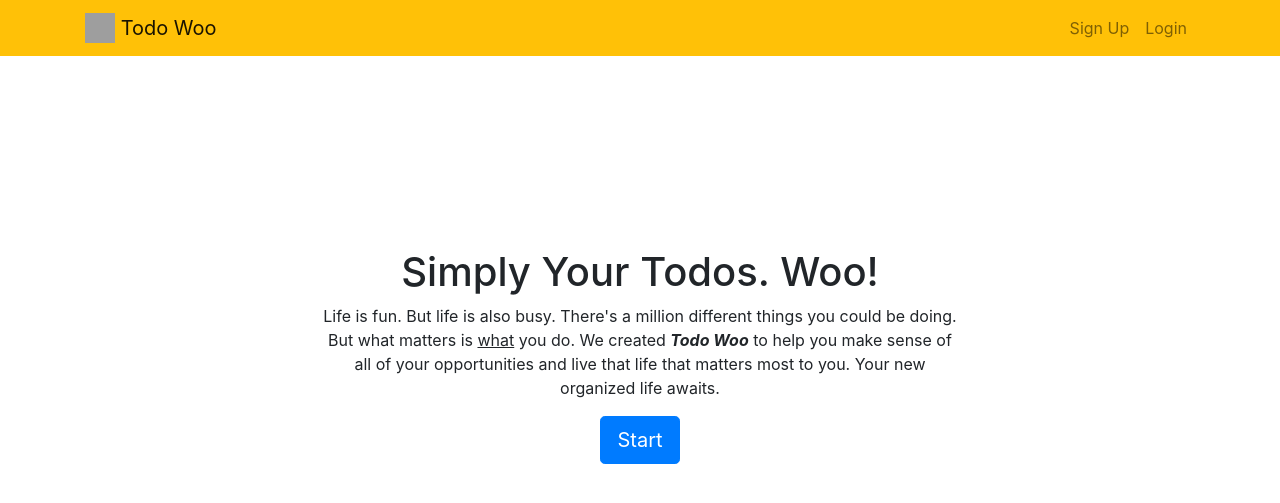
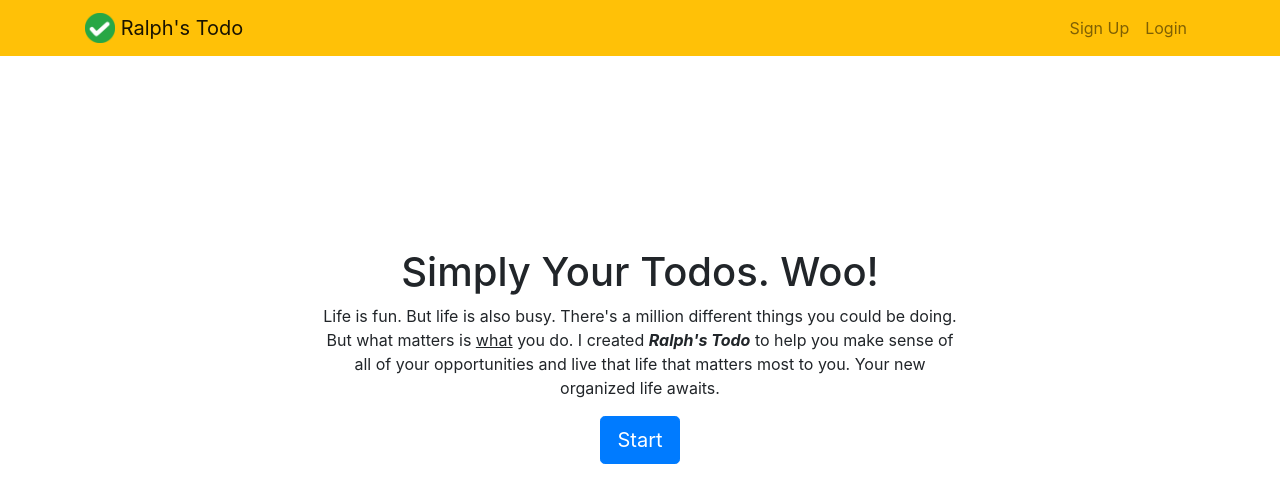
Before and after one commit to RafaelNowacki/my_website, a Django app: page /todo/ in a window 1280 px wide. Shown: the top 503 px of the page. Run offline with Django 3.2, Linux system fonts and the light colour scheme; some libraries are stand-ins or nearby versions; grey boxes are pictures that could not be loaded.

Commit message:
all done and fresh, ready to go online

```diff
--- a/portfolio/templates/portfolio/base.html
+++ b/portfolio/templates/portfolio/base.html
@@ -32,6 +32,9 @@
       </button>
       <div class="collapse navbar-collapse text-center" id="navbarNav">
         <ul class="navbar-nav ml-auto">
+          <li>
+            <a role="button" href="{% url 'blog:all_blogs' %}" class="btn btn-primary">Live CV</a>
+          </li>
           <li class="nav-item">
             <a class="nav-link" href="{% static "portfolio/resume.pdf" %}">Resume</a>
           </li>
@@ -42,7 +45,7 @@
             <a class="nav-link" href="https://www.facebook.com/r.noname.97/" target="_blank">Facebook</a>
           </li>
           <li>
-            <a role="button" href="{% url 'blog:all_blogs' %}" class="btn btn-primary">Live CV</a>
+            <a role="button" href="{% url 'todo:home' %}" class="btn btn-info">Ralph's todo app</a>
           </li>
         </ul>
       </div>
--- a/todo/templates/todo/base.html
+++ b/todo/templates/todo/base.html
@@ -10,7 +10,7 @@
     <link rel="stylesheet" href="https://stackpath.bootstrapcdn.com/bootstrap/4.4.1/css/bootstrap.min.css" integrity="sha384-Vkoo8x4CGsO3+Hhxv8T/Q5PaXtkKtu6ug5TOeNV6gBiFeWPGFN9MuhOf23Q9Ifjh" crossorigin="anonymous">
 
     <link rel="icon" type="image/png"  href="{% static 'todo/logo.png' %}">
-    <title>Todo Woo</title>
+    <title>Ralph's Todo</title>
 </head>
 <body>
 
@@ -19,7 +19,7 @@
 <div class="container">
     <a class="navbar-brand" href="{% url 'todo:home' %}">
          <img src="{% static 'todo/logo.png' %}" width="30" height="30" class="d-inline-block align-top">
-        <span>Todo Woo</span>
+        <span>Ralph's Todo</span>
     </a>
     <button class="navbar-toggler" type="button" data-toggle="collapse" data-target="#navbarNav" aria-controls="navbarNav" aria-expanded="false" aria-label="Toggle navigation">
         <span class="navbar-toggler-icon"></span>
--- a/todo/templates/todo/home.html
+++ b/todo/templates/todo/home.html
@@ -11,7 +11,7 @@
         <div class="col-md-7 text-center">
 
                  <h1>Simply Your Todos. Woo!</h1>
-            <p>Life is fun. But life is also busy. There's a million different things you could be doing. But what matters is <u>what</u> you do. We created <b><i>Todo Woo</i></b> to help you make sense of all of your opportunities and live that life that matters most to you. Your new organized life awaits.</p>
+            <p>Life is fun. But life is also busy. There's a million different things you could be doing. But what matters is <u>what</u> you do. I created <b><i>Ralph's Todo</i></b> to help you make sense of all of your opportunities and live that life that matters most to you. Your new organized life awaits.</p>
         <a role="button" class="btn btn-primary btn-lg" href="{% url 'todo:signupuser' %}">Start</a>
         </div>
     </div>
```
Also changed, not shown: db.sqlite3, media/portfolio/images/Zrzut_ekranu_2021-03-26_215511_iTp3IZx.jpg (added), media/portfolio/images/Zrzut_ekranu_2021-03-26_215511_ti7P4FE.jpg (added), media/portfolio/images/Zrzut_ekranu_2021-03-26_215850_CLE0QQu.jpg (added), media/portfolio/images/Zrzut_ekranu_2021-03-26_215850_HQyq7MO.jpg (added), media/portfolio/images/Zrzut_ekranu_2021-03-28_112717.jpg (added), media/portfolio/images/Zrzut_ekranu_2021-03-28_112717_2.jpg (added), todo/static/todo/logo.png (added).
